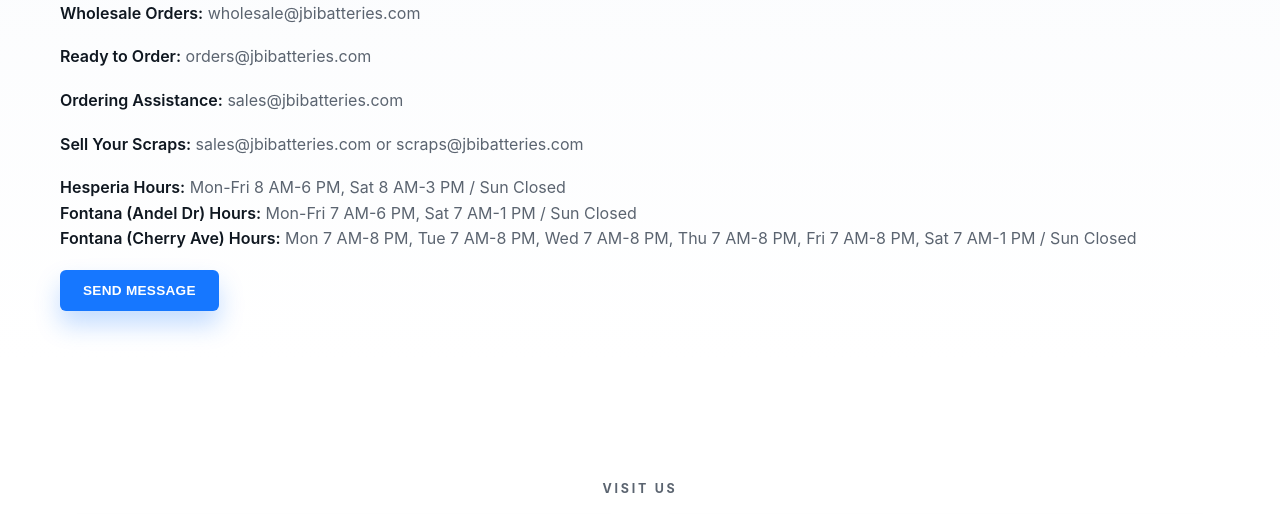
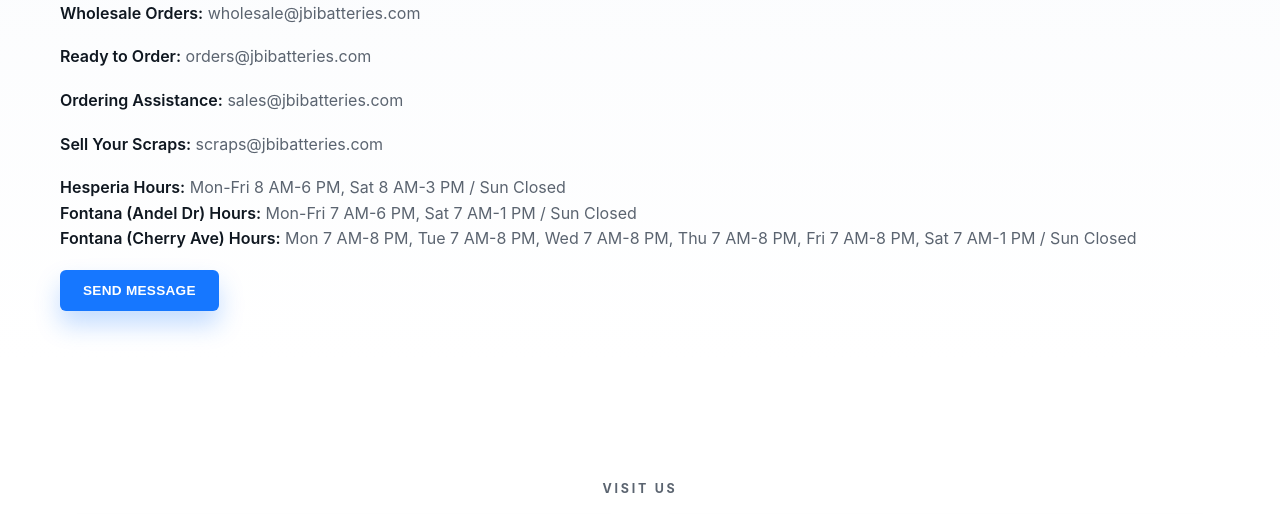
Before and after one commit to Damacii/JBIBATTERIES, a plain HTML site: page contact.html in a window 1280 px wide. Shown: the part 820-1334 px from the top of the page. Drawn offline with Linux system fonts and the light colour scheme.

```diff
--- a/contact.html
+++ b/contact.html
@@ -93,8 +93,6 @@
               </div>
               <div class="contact-block">
                 <strong>Sell Your Scraps:</strong>
-                <a href="mailto:sales@jbibatteries.com">sales@jbibatteries.com</a>
-                or
                 <a href="mailto:scraps@jbibatteries.com">scraps@jbibatteries.com</a>
               </div>
               <div class="contact-block">
```
